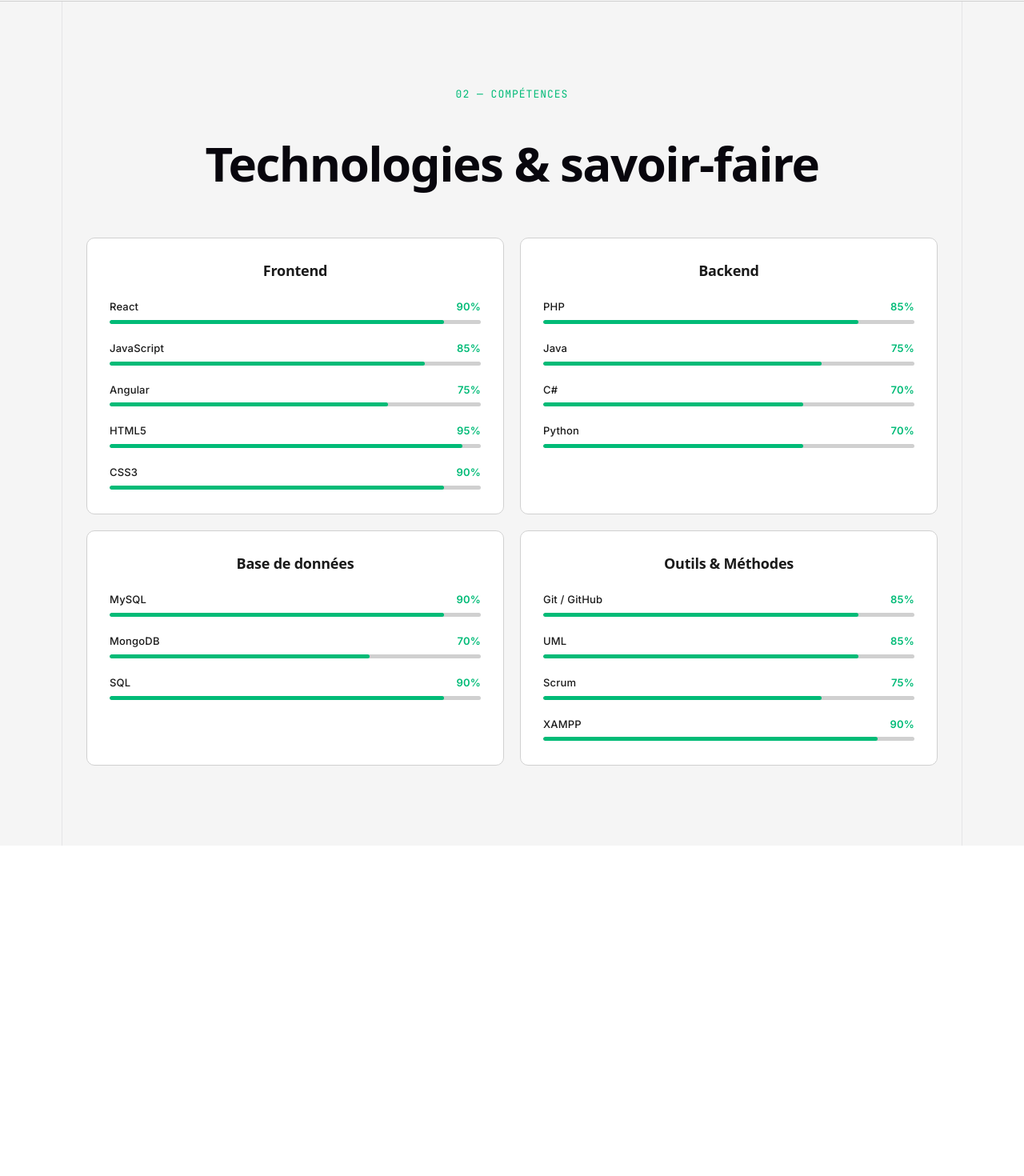
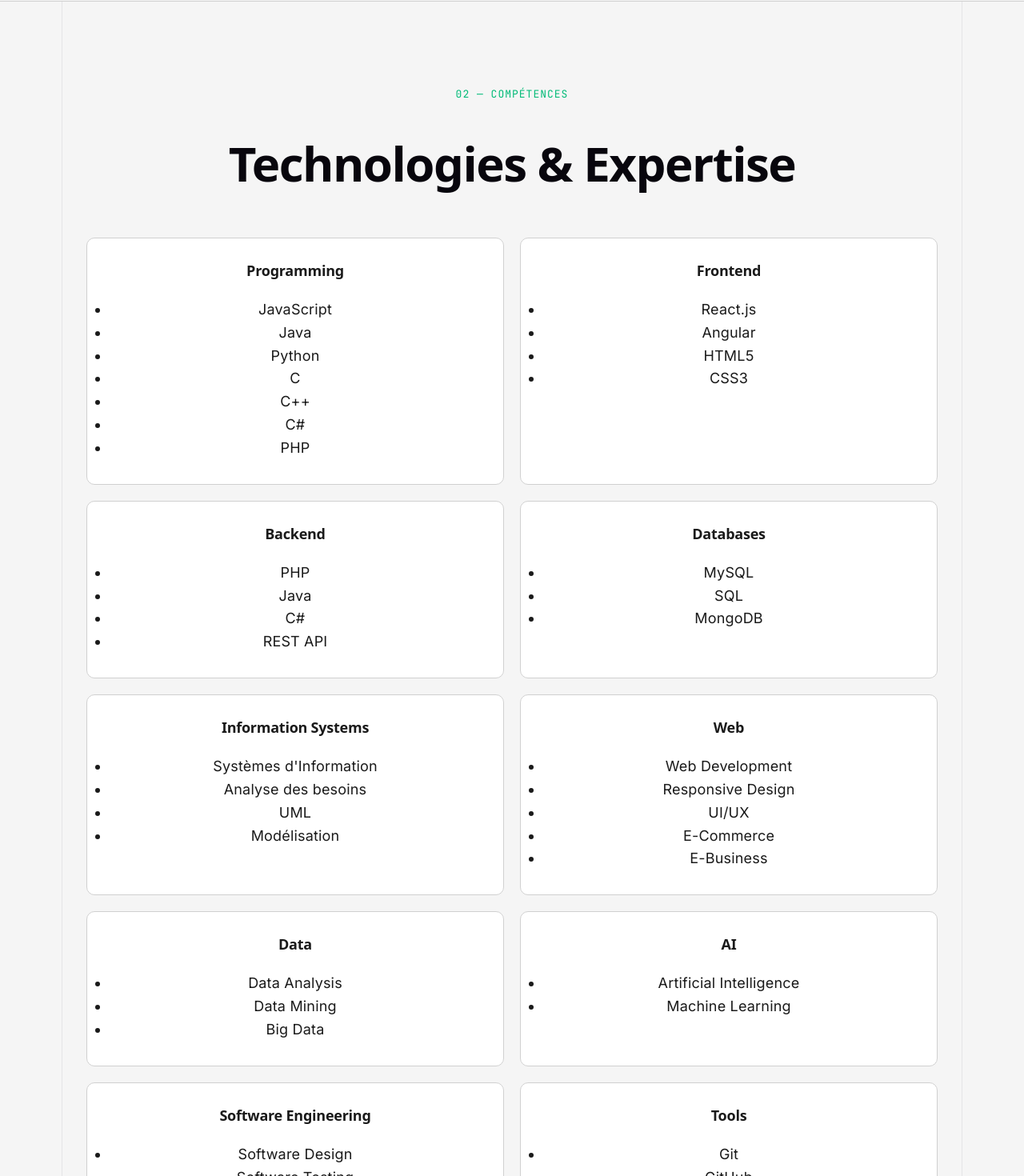
Before and after one commit to ala02354/ala-portfolio, a React (Vite) app: page /skills in a window 1280 px wide. Shown: the part 70-1540 px from the top of the page at 80% size. Before the commit the page ends 1127 px from the top, so only its background shows below. Built offline with nearby package versions, Linux system fonts and the light colour scheme.

Commit message:
Update portfolio pages and content

```diff
--- a/src/pages/About.jsx
+++ b/src/pages/About.jsx
@@ -18,6 +18,41 @@ function About() {
     "UML",
     "Scrum",
     "Adobe Photoshop",
+  ];
+
+  const focusAreas = [
+    {
+      icon: "🧠",
+      title: "Génie Logiciel",
+      description:
+        "Analyse, architecture, développement et tests de solutions logicielles.",
+    },
+    {
+      icon: "🌐",
+      title: "Développement Web & Mobile",
+      description:
+        "Interfaces modernes et responsives, applications full-stack.",
+    },
+    {
+      icon: "🤖",
+      title: "IA & Automatisation",
+      description:
+        "Exploration d'applications intelligentes et de solutions basées sur l'IA.",
+    },
+    {
+      icon: "📚",
+      title: "Apprentissage Continu",
+      description:
+        "Toujours en train d'améliorer mes compétences techniques et d'ingénierie.",
+    },
+  ];
+
+  const quickFacts = [
+    { icon: "🎓", label: "Génie Informatique" },
+    { icon: "📍", label: "Sfax, Tunisie" },
+    { icon: "💻", label: "Développement Web & Logiciel" },
+    { icon: "🤖", label: "Passionné d'IA" },
+    { icon: "🌐", label: "Français / Anglais / Arabe" },
   ];
 
   return (
@@ -101,9 +136,30 @@ function About() {
           </div>
         </div>
       </section>
+
+      {/* FOCUS */}
+      <section className="section">
+        <div className="section-header">
+          <p className="section-tag">02 — MY FOCUS</p>
+          <h1>Mes domaines de focus</h1>
+        </div>
+
+        <div className="about-cards">
+          {focusAreas.map((area) => (
+            <div className="info-card" key={area.title}>
+              <span>{area.icon}</span>
+              <h3>{area.title}</h3>
+              <p>{area.description}</p>
+            </div>
+          ))}
+        </div>
+      </section>
+
+
       {/* CREATIVE */}
       <section className="section">
         <div className="section-header">
+          <p className="section-tag">03 — BEYOND CODE</p>
           <h1>Au-delà du développement</h1>
         </div>
 
@@ -149,6 +205,23 @@ function About() {
 
       </section>
 
+      {/* QUICK FACTS */}
+      <section className="section">
+        <div className="section-header">
+          <p className="section-tag">04 — QUICK FACTS</p>
+          <h1>En quelques mots</h1>
+        </div>
+
+        <ul className="quick-facts">
+          {quickFacts.map((fact) => (
+            <li key={fact.label}>
+              <span className="fact-icon">{fact.icon}</span>
+              <span className="fact-label">{fact.label}</span>
+            </li>
+          ))}
+        </ul>
+      </section>
+
     </main>
   );
 }
--- a/src/pages/Skills.jsx
+++ b/src/pages/Skills.jsx
@@ -1,39 +1,47 @@
 const skillGroups = [
   {
+    title: "Programming",
+    skills: ["JavaScript", "Java", "Python", "C", "C++", "C#", "PHP"],
+  },
+  {
     title: "Frontend",
-    skills: [
-      ["React", 90],
-      ["JavaScript", 85],
-      ["Angular", 75],
-      ["HTML5", 95],
-      ["CSS3", 90],
-    ],
+    skills: ["React.js", "Angular", "HTML5", "CSS3"],
   },
   {
     title: "Backend",
-    skills: [
-      ["PHP", 85],
-      ["Java", 75],
-      ["C#", 70],
-      ["Python", 70],
-    ],
+    skills: ["PHP", "Java", "C#", "REST API"],
   },
   {
-    title: "Base de données",
-    skills: [
-      ["MySQL", 90],
-      ["MongoDB", 70],
-      ["SQL", 90],
-    ],
+    title: "Databases",
+    skills: ["MySQL", "SQL", "MongoDB"],
   },
   {
-    title: "Outils & Méthodes",
-    skills: [
-      ["Git / GitHub", 85],
-      ["UML", 85],
-      ["Scrum", 75],
-      ["XAMPP", 90],
-    ],
+    title: "Information Systems",
+    skills: ["Systèmes d'Information", "Analyse des besoins", "UML", "Modélisation"],
+  },
+  {
+    title: "Web",
+    skills: ["Web Development", "Responsive Design", "UI/UX", "E-Commerce", "E-Business"],
+  },
+  {
+    title: "Data",
+    skills: ["Data Analysis", "Data Mining", "Big Data"],
+  },
+  {
+    title: "AI",
+    skills: ["Artificial Intelligence", "Machine Learning"],
+  },
+  {
+    title: "Software Engineering",
+    skills: ["Software Design", "Software Testing", "Agile", "Scrum"],
+  },
+  {
+    title: "Tools",
+    skills: ["Git", "GitHub", "XAMPP"],
+  },
+  {
+    title: "IT",
+    skills: ["Computer Networks", "Operating Systems", "IT Security", "Cloud Computing"],
   },
 ];
 
@@ -43,23 +51,21 @@ function Skills() {
       <section className="section">
         <div className="section-header">
           <p className="section-tag">02 — COMPÉTENCES</p>
-          <h1>Technologies & savoir-faire</h1>
+          <h1>Technologies & Expertise</h1>
         </div>
+
         <div className="skills-grid">
           {skillGroups.map((group) => (
             <div className="skill-card" key={group.title}>
               <h2>{group.title}</h2>
-              {group.skills.map(([name, level]) => (
-                <div className="skill" key={name}>
-                  <div className="skill-info">
-                    <span>{name}</span>
-                    <span>{level}%</span>
-                  </div>
-                  <div className="skill-bar">
-                    <div className="skill-progress" style={{ width: `${level}%` }}></div>
-                  </div>
-                </div>
-              ))}
+
+              <ul className="skill-list">
+                {group.skills.map((skill) => (
+                  <li className="skill-item" key={skill}>
+                    {skill}
+                  </li>
+                ))}
+              </ul>
             </div>
           ))}
         </div>
```
Also changed, not shown: src/pages/Experience.jsx (line endings or trailing spaces).
